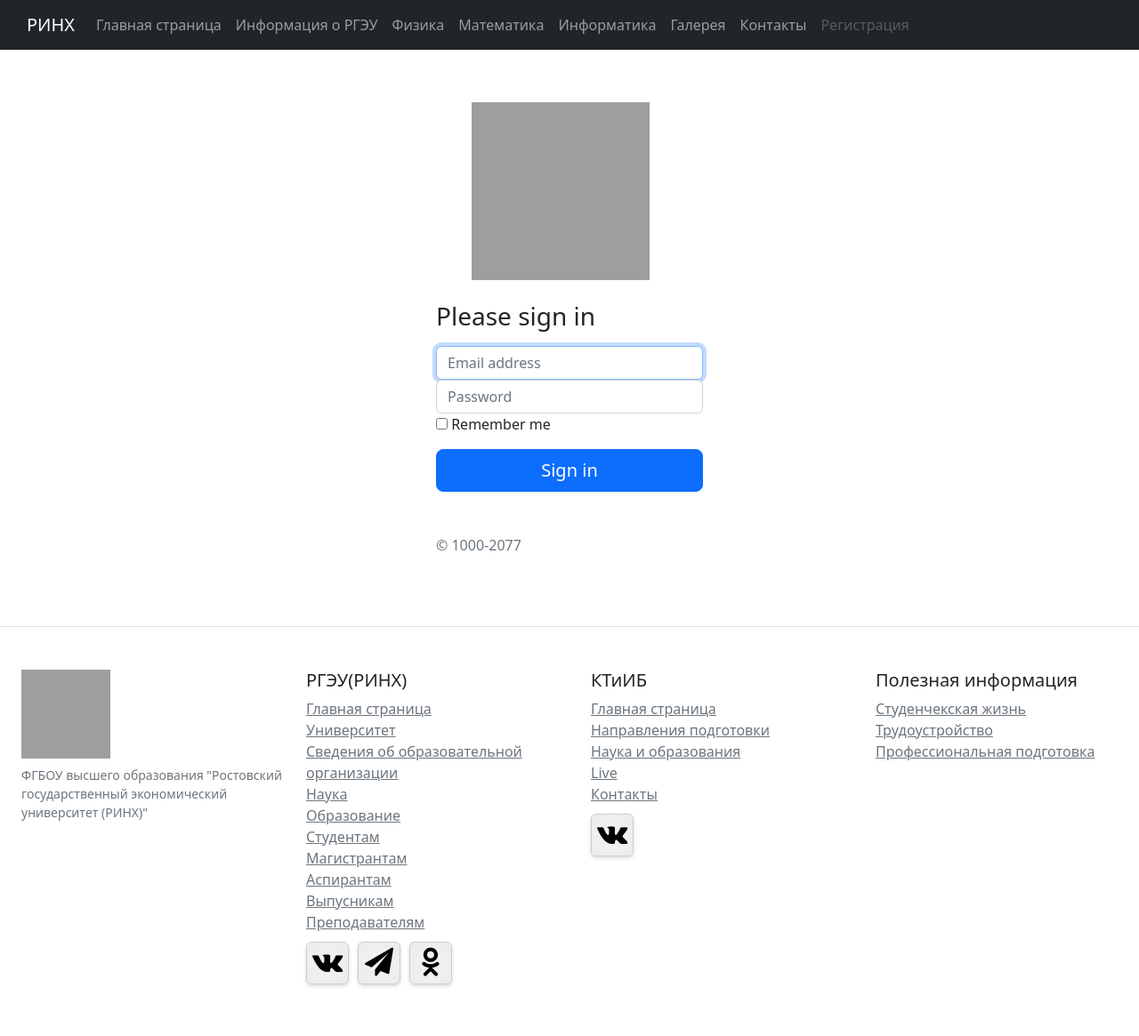
After one commit to Maoirt/RINXSITE, a Django app: page /register in a window 1280 px wide. The commit adds this page. Shown: the whole page at 89% size. Run offline with Django 4.2, Linux system fonts and the light colour scheme; grey boxes are pictures that could not be loaded.

Commit message:
Registration

```diff
--- a/main/templates/main/base.html
+++ b/main/templates/main/base.html
@@ -49,7 +49,7 @@
     .dropbox a:hover {background: #1087dd; color: #fff;}
 
 
-
+    {% block style %}{% endblock %}
 
 </style>
 
@@ -83,6 +83,9 @@
               </li>
               <li class="nav-item">
               <a class="nav-link {% block dis11 %}{% endblock %} " href="{% url 'contactKB' %}">Контакты</a>
+              </li>
+                        <li class="nav-item">
+              <a class="nav-link {% block dis12 %}{% endblock %} " href="{% url 'register' %}">Регистрация</a>
               </li>
 {#              <li class="nav-item">#}
 {#              <a class="nav-link {% block dis2 %}{% endblock %}" href="{% url 'education' %}">Направления подготовки</a>#}
--- a/main/templates/main/index.html
+++ b/main/templates/main/index.html
@@ -1,4 +1,5 @@
 {% extends 'main/base.html' %}
+
 
 {% block dis1 %}
     disabled
--- /dev/null
+++ b/main/templates/main/register.html
@@ -0,0 +1,49 @@
+{% extends 'main/base.html' %}
+
+{% block style %}
+
+.form-signin {
+    width: 100%;
+    max-width: 330px;
+    padding: 15px;
+    margin: 0 auto;
+}
+
+
+
+
+{% endblock %}
+
+
+{% block dis12 %}
+    disabled
+{% endblock %}"
+
+
+{% block title %}
+Регистрация
+{% endblock %}
+
+{% block content %}
+    <div class="styl">
+
+    <form class="form-signin">
+      <img class="mb-4" src="https://www.rsue.ru/bitrix/templates/info_light_blue/img/logo.svg" alt="" width="200" height="200" style="display: block; margin-left: 40px">
+      <h1 class="h3 mb-3 font-weight-normal">Please sign in</h1>
+      <label for="inputEmail" class="sr-only">Email address</label>
+      <input type="email" id="inputEmail" class="form-control" placeholder="Email address" required="" autofocus="">
+      <label for="inputPassword" class="sr-only">Password</label>
+      <input type="password" id="inputPassword" class="form-control" placeholder="Password" required="">
+      <div class="checkbox mb-3">
+        <label>
+          <input type="checkbox" value="remember-me"> Remember me
+        </label>
+      </div>
+      <button class="btn btn-lg btn-primary btn-block" type="submit" style="width: 100%">Sign in</button>
+      <p class="mt-5 mb-3 text-muted">© 1000-2077</p>
+    </form>
+
+
+
+    </div>
+{% endblock %}
--- a/main/urls.py
+++ b/main/urls.py
@@ -14,4 +14,6 @@ urlpatterns = [
     path('computer ', views.computer, name='computer'),
     path('contactKB', views.contactKB, name='contactKB'),
     path('gallery ', views.gallery, name='gallery'),
+    path('register', views.register, name='register'),
+
 ]
--- a/main/views.py
+++ b/main/views.py
@@ -38,6 +38,11 @@ def aboutRINX(request):
     return render(request, 'main/aboutRINX.html')
 
 
+def register(request):
+    return render(request, 'main/register.html')
+
+
+
 def physics(request):
     sheds = SchedulePH.objects.all()
     teacherPH = TeachersPH.objects.all()
```
